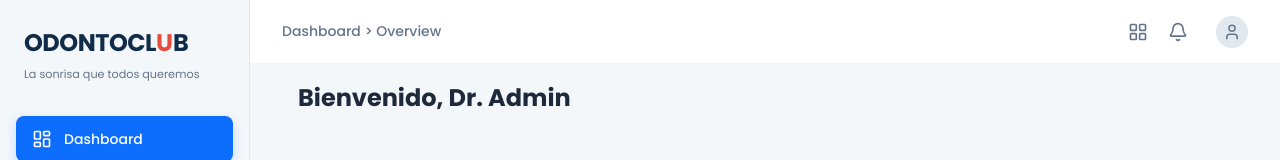
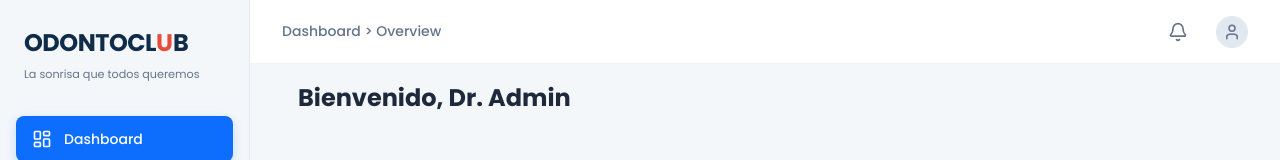
Before and after one commit to Danieleduardo2/Odonto-club, a Next.js app: page / in a window 1280 px wide. Shown: the top 160 px of the page. Built offline with nearby package versions, Linux system fonts and the light colour scheme; no server answers; the database is empty.

Commit message:
style: Remove redundant grid icon from TopBar

```diff
--- a/src/components/TopBar.tsx
+++ b/src/components/TopBar.tsx
@@ -33,7 +33,6 @@ export default function TopBar() {
       </div>
 
       <div style={{ display: 'flex', alignItems: 'center', gap: '1.25rem', color: '#64748b' }}>
-        <LayoutGrid size={20} style={{ cursor: 'pointer' }} />
         <Bell size={20} style={{ cursor: 'pointer' }} />
         <div style={{
           width: '32px',
```
